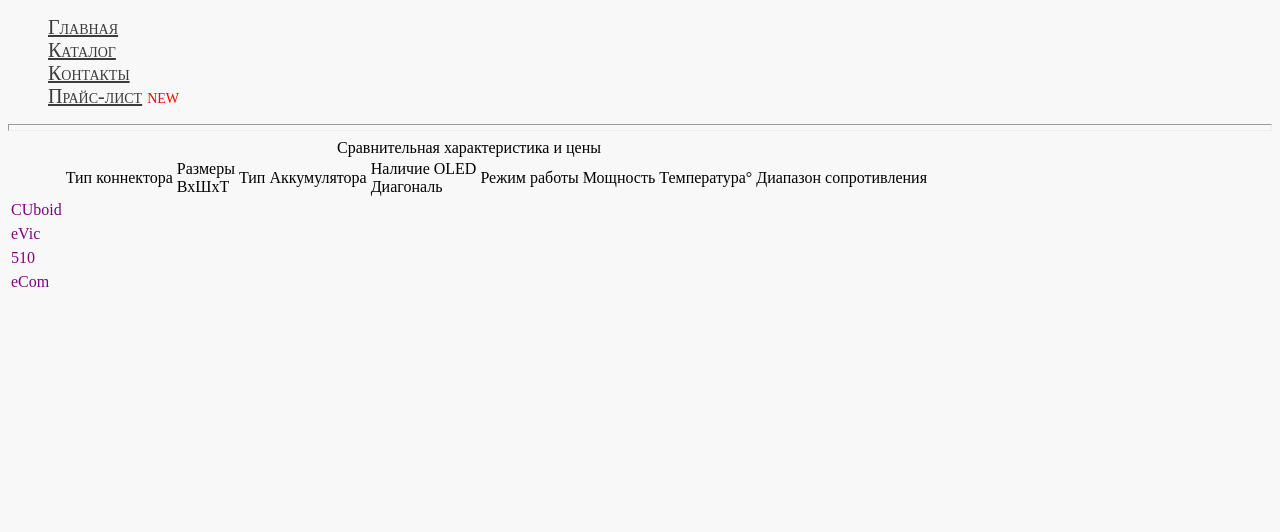
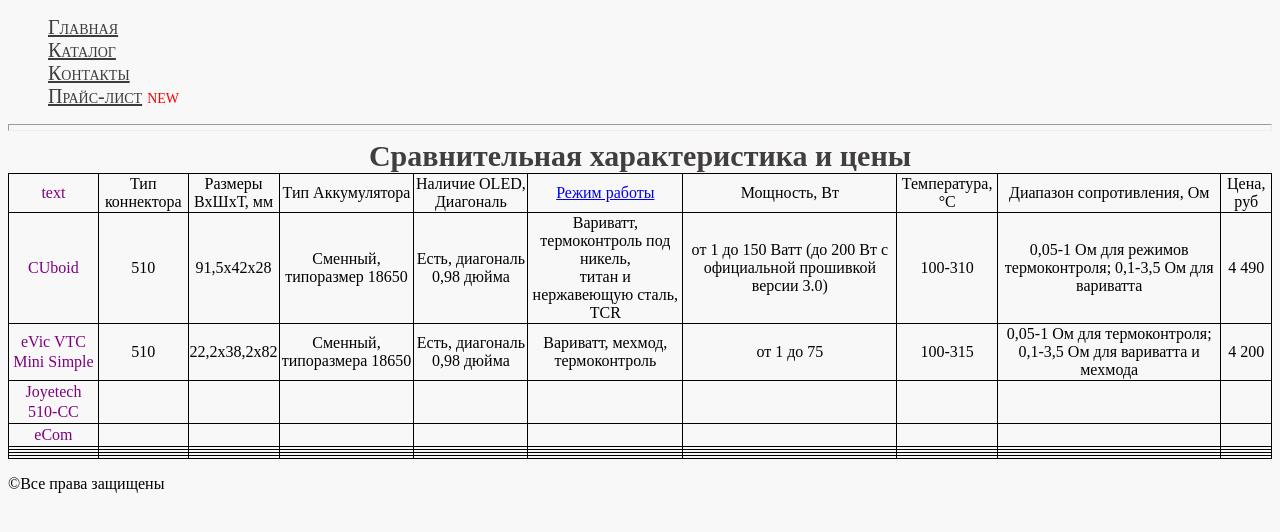
Before and after one commit to moodymood536/HTMS-CSS-beginning, a plain HTML site: page price/price.html in a window 1280 px wide. Drawn offline with Linux system fonts and the light colour scheme.

Commit message:
add 16.08.2016

```diff
--- a/price/price.html
+++ b/price/price.html
@@ -23,42 +23,46 @@
 	<hr/>
 
 	<table>
-	<caption>Сравнительная характеристика и цены</caption>
+	<caption class="price">Сравнительная характеристика и цены</caption>
 		<tr>
-			<td> </td>
+			<td>text </td>
 			<td>Тип коннектора</td>
-			<td>Размеры<br>ВхШхТ</td>
+			<td>Размеры<br>ВхШхТ, мм</td>
 			<td>Тип Аккумулятора</td>
-			<td>Наличие OLED<br>Диагональ</td>
-			<td>Режим работы</td>
-			<td>Мощность</td>
-			<td>Температура&#176;</td>
-			<td>Диапазон сопротивления</td>
+			<td>Наличие OLED,<br>Диагональ</td>
+			<td><a href="work.html">Режим работы</a></td>
+			<td>Мощность, Вт</td>
+			<td>Температура, &#176;C</td>
+			<td>Диапазон сопротивления, Ом</td>
+			<td>Цена, руб</td>
 		</tr>
 		<tr>
 			<td>CUboid</td>
-			<td></td>
-			<td></td>
-			<td></td>
-			<td></td>
-			<td></td>
-			<td></td>
-			<td></td>
-			<td></td>
+			<td>510</td>
+			<td>91,5х42х28</td>
+			<td>Сменный, типоразмер 18650</td>
+			<td>Есть, диагональ 0,98 дюйма</td>
+			<td>Вариватт, термоконтроль под никель,<br> титан и нержавеющую сталь, TCR</td>
+			<td>от 1 до 150 Ватт (до 200 Вт с официальной прошивкой версии 3.0)</td>
+			<td>100-310</td>
+			<td>0,05-1 Ом для режимов термоконтроля; 0,1-3,5 Ом для вариватта</td>
+			<td>4 490</td>
 		</tr>
 		<tr>
-			<td>eVic</td>
-			<td></td>
-			<td></td>
-			<td></td>
-			<td></td>
-			<td></td>
-			<td></td>
-			<td></td>
-			<td></td>
+			<td>eVic VTC Mini Simple</td>
+			<td>510</td>
+			<td>22,2х38,2х82</td>
+			<td>Сменный, типоразмера 18650</td>
+			<td>Есть, диагональ 0,98 дюйма</td>
+			<td>Вариватт, мехмод, термоконтроль</td>
+			<td>от 1 до 75</td>
+			<td>100-315</td>
+			<td> 0,05-1 Ом для термоконтроля; 0,1-3,5 Ом для вариватта и мехмода</td>
+			<td>4 200</td>
 		</tr>
 		<tr>
-			<td>510</td>
+			<td>Joyetech 510-CC</td>
+			<td></td>
 			<td></td>
 			<td></td>
 			<td></td>
@@ -70,16 +74,6 @@
 		</tr>
 		<tr>
 			<td>eCom</td>
-			<td></td>
-			<td></td>
-			<td></td>
-			<td></td>
-			<td></td>
-			<td></td>
-			<td></td>
-			<td></td>
-		</tr>
-		<tr>
 			<td></td>
 			<td></td>
 			<td></td>
@@ -100,8 +94,10 @@
 			<td></td>
 			<td></td>
 			<td></td>
+			<td></td>
 		</tr>
 		<tr>
+			<td></td>
 			<td></td>
 			<td></td>
 			<td></td>
@@ -122,7 +118,23 @@
 			<td></td>
 			<td></td>
 			<td></td>
+			<td></td>
+		</tr>
+		<tr>
+			<td></td>
+			<td></td>
+			<td></td>
+			<td></td>
+			<td></td>
+			<td></td>
+			<td></td>
+			<td></td>
+			<td></td>
+			<td></td>
 		</tr>
 	</table>
+	<footer>
+		<p>&copy;Все права защищены</p>
+	</footer>
 	</body>
 </html>
--- a/style.css
+++ b/style.css
@@ -89,7 +89,25 @@
 		content: "new";
 		color: red;
 	}
+	td{
+		border: 1px solid #000;
+	}
 	td:first-child{
 		color: purple;
 		line-height: 20px;
 	}
+	/*caption:2nd-child{
+		color: purple;
+		line-height: 20px;
+	}*/
+	table {
+		border: 1px solid #000;
+		text-align: center;
+		border-collapse: collapse;
+	}
+	.price{
+		font-size: 30px;
+		font-family: : "Times New Roman", serif, Veranda;
+		font-weight: 600;
+		color: #423E3F;
+	}
```
Also changed, not shown: price/work.html (added, +28 -0 lines).
